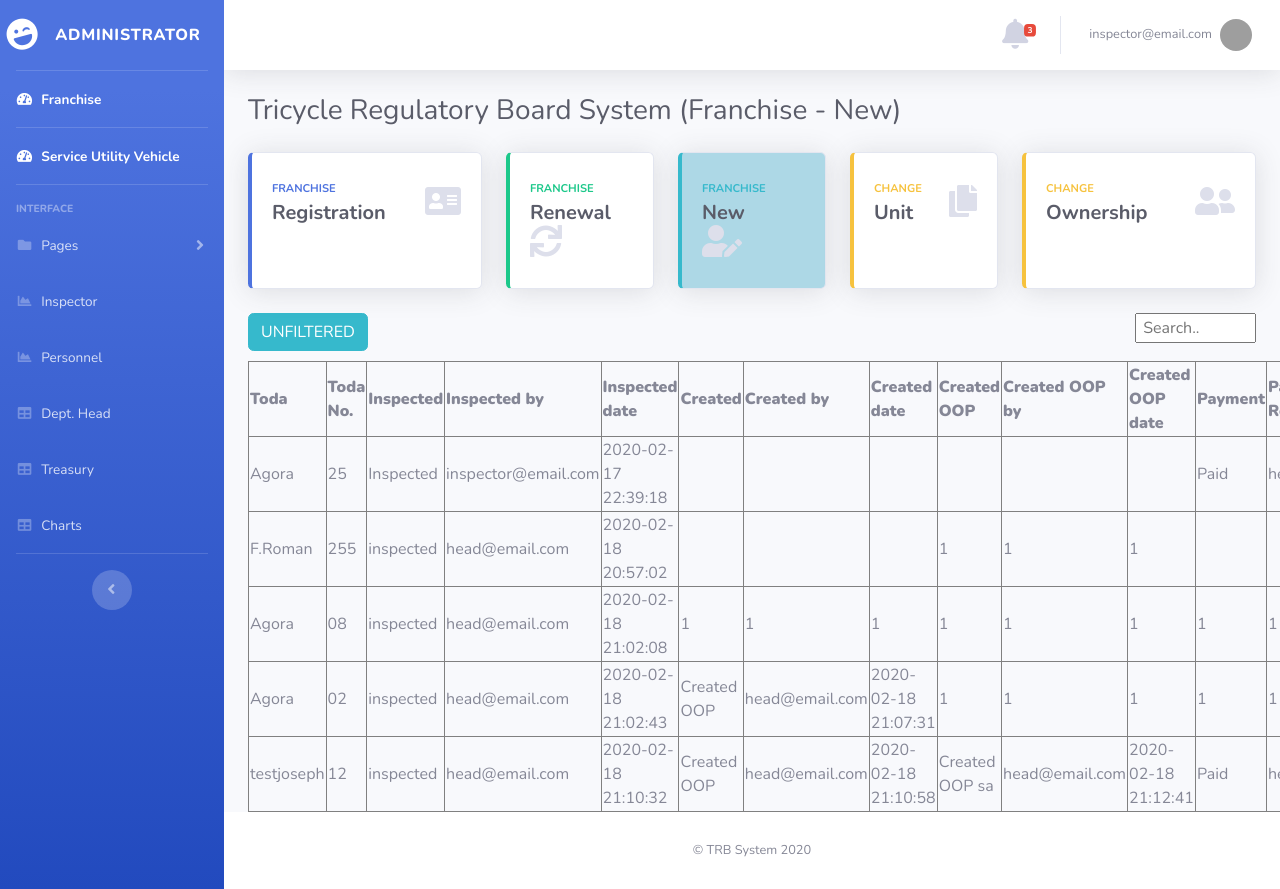
After one commit to atong86/trb-master, a PHP site: page /trb-master/atty/new_logs.php in a window 1280 px wide. The commit adds this page. Run offline with PHP 8.4, Linux system fonts and the light colour scheme; a user stored in the database is signed in; data comes from the database, SQL or seed files in the repository; grey boxes are pictures that could not be loaded.

Commit message:
New_logs in atty

```diff
--- a/atty/nav.php
+++ b/atty/nav.php
@@ -82,6 +82,7 @@ $con = mysqli_connect($servername, $username, $password, $database);
             <h6 class="collapse-header">Other Pages:</h6>
             <a class="collapse-item" href="404.html">Dropped</a>
             <a class="collapse-item" href="blank.html">Unregistered</a>
+            <a class="collapse-item" href="new_logs.php">New Logs</a>
           </div>
         </div>
       </li>
--- /dev/null
+++ b/atty/new_logs.php
@@ -0,0 +1,287 @@
+
+
+<!DOCTYPE html>
+<html lang="en">
+
+<head>
+
+  <meta charset="utf-8">
+  <meta http-equiv="X-UA-Compatible" content="IE=edge">
+  <meta name="viewport" content="width=device-width, initial-scale=1, shrink-to-fit=no">
+  <meta name="description" content="">
+  <meta name="author" content="">
+
+  <title>Board</title>
+
+  <!-- Custom fonts for this template-->
+  <link href="../vendor/fontawesome-free/css/all.min.css" rel="stylesheet" type="text/css">
+  <link href="https://fonts.googleapis.com/css?family=Nunito:200,200i,300,300i,400,400i,600,600i,700,700i,800,800i,900,900i" rel="stylesheet">
+
+  <!-- Custom styles for this template-->
+  <link href="../css/sb-admin-2.min.css" rel="stylesheet">
+
+</head>
+
+<body id="page-top">
+  <?php require('nav.php');  ?>
+
+        <div class="container-fluid">
+          <div class="d-sm-flex align-items-center justify-content-between mb-4">
+            <h1 class="h3 mb-0 text-gray-800">Tricycle Regulatory Board System (Franchise - New)</h1>
+          </div>
+
+          <!-- Content Row -->
+          <div class="row">
+            <!-- registration Card -->
+            <div class="col-xl-3 col-md-6 mb-4">
+              <a href="registration.php">
+              <div class="card border-left-primary shadow h-100 py-2">
+                <div class="card-body">
+                  <div class="row no-gutters align-items-center">
+                    <div class="col mr-2">
+                      <div class="text-xs font-weight-bold text-primary text-uppercase mb-1">Franchise</div>
+                      <div class="h5 mb-0 font-weight-bold text-gray-800">Registration</div>
+                    </div>
+                    <div class="col-auto">
+                      <i class="fas fa-address-card fa-2x text-gray-300"></i>
+                    </div>
+                  </div>
+                </div>
+              </div>
+              </a>
+            </div>
+
+            <!-- renewal card -->
+            <div class="col-xl-2 col-md-6 mb-4">
+              <a href="renewal.php">
+              <div class="card border-left-success shadow h-100 py-2">
+                <div class="card-body">
+                  <div class="row no-gutters align-items-center">
+                    <div class="col mr-2">
+                      <div class="text-xs font-weight-bold text-success text-uppercase mb-1">FRANCHISE</div>
+                      <div class="h5 mb-0 font-weight-bold text-gray-800">Renewal</div>
+                    </div>
+                    <div class="col-auto">
+                      <i class="fas fa-sync fa-2x text-gray-300"></i>
+                    </div>
+                  </div>
+                </div>
+              </div>
+              </a>
+            </div>
+
+            <!-- new card -->
+            <div class="col-xl-2 col-md-6 mb-4">
+              <a href="new.php">
+              <div class="card border-left-info shadow h-100 py-2" style="background-color:lightblue;">
+                <div class="card-body">
+                  <div class="row no-gutters align-items-center">
+                    <div class="col mr-2">
+                      <div class="text-xs font-weight-bold text-info text-uppercase mb-1">Franchise</div>
+                      <div class="row no-gutters align-items-center">
+                        <div class="col-auto">
+                          <div class="h5 mb-0 mr-3 font-weight-bold text-gray-800">New</div>
+                        </div>
+                      </div>
+                    </div>
+                    <div class="col-auto">
+                      <i class="fas fa-user-edit fa-2x text-gray-300"></i>
+                    </div>
+                  </div>
+                </div>
+              </div>
+              </a>
+            </div>
+
+            <!-- Change Unit -->
+            <div class="col-xl-2 col-md-6 mb-4">
+              <a href="change_unit.php">
+              <div class="card border-left-warning shadow h-100 py-2">
+                <div class="card-body">
+                  <div class="row no-gutters align-items-center">
+                    <div class="col mr-2">
+                      <div class="text-xs font-weight-bold text-warning text-uppercase mb-1">Change </div>
+                      <div class="h5 mb-0 font-weight-bold text-gray-800">Unit</div>
+                    </div>
+                    <div class="col-auto">
+                      <i class="fas fa-copy fa-2x text-gray-300"></i>
+                    </div>
+                  </div>
+                </div>
+              </div>
+              </a>
+            </div>
+
+
+          <!-- Change Ownership -->
+          <div class="col-xl-3 col-md-6 mb-4">
+            <a href="change_ownership.php">
+            <div class="card border-left-warning shadow h-100 py-2">
+              <div class="card-body">
+                <div class="row no-gutters align-items-center">
+                  <div class="col mr-2">
+                    <div class="text-xs font-weight-bold text-warning text-uppercase mb-1">Change</div>
+                    <div class="h5 mb-0 font-weight-bold text-gray-800"> Ownership</div>
+                  </div>
+                  <div class="col-auto">
+                    <i class="fas fa-user-friends fa-2x text-gray-300"></i>
+                  </div>
+                </div>
+              </div>
+            </div>
+            </a>
+          </div>
+
+        </div>
+    <script src="https://ajax.googleapis.com/ajax/libs/jquery/3.4.1/jquery.min.js"></script>
+          <script>
+          $(document).ready(function(){
+          $("#filter").on("click", function() {
+              $("#myInput").toggle();
+
+            });
+          $("#myInput").on("keyup", function() {
+            var value = $(this).val().toLowerCase();
+            $("#myTable").filter(function() {
+              $(this).toggle($(this).text().toLowerCase().indexOf(value) > -1)
+            });
+
+          });
+          });
+        </script>
+
+
+ <div >
+   <a href="index.php" class="btn btn-info" style="margin-bottom: 1%;">UNFILTERED</a>
+   <input id="myInput" type="text" placeholder=" Search.." style="display: ; float: right; width: 12%;  ">
+ </div>
+
+
+
+       <?php
+require ("../database.php");
+$con = mysqli_connect($servername, $username, $password, $database);
+
+$result = ' SELECT *
+            FROM new_logs;';
+  $statement = $connection->prepare($result);
+      $statement->execute();
+      $payments = $statement->fetchAll(PDO::FETCH_OBJ);
+
+
+
+echo "<table border='1'  class='' id='dataTables-example' >
+<tr>
+
+<th><b>Toda</b></td></th>
+<th><b>Toda No.</b></td></th>
+
+
+<th><b>Inspected</b></td></th>
+<th><b>Inspected by</b></td></th>
+<th><b>Inspected date</b></td></th>
+
+
+<th><b>Created</b></td></th>
+<th><b>Created by</b></td></th>
+<th><b>Created date</b></td></th>
+
+<th><b>Created OOP</b></td></th>
+<th><b>Created OOP by</b></td></th>
+<th><b>Created OOP date</b></td></th>
+
+
+<th><b>Payment</b></td></th>
+<th><b>Payment Received by</b></td></th>
+<th><b>Payment Received date</b></td></th>
+
+<tbody id='myTable'>";
+   foreach($payments as $package):
+
+/*      $amount = number_format($package->total_amount,2);*/
+    echo "<tr id=".$package->id_log.">";
+    echo "<td >".$package->toda."</td>";
+    echo "<td >".$package->toda_no."</td>";
+
+    echo "<td >".$package->inspected."</td>";
+    echo "<td >".$package->inspected_by."</td>";
+    echo "<td >".$package->inspected_date."</td>";
+
+    echo "<td >".$package->created_new."</td>";
+    echo "<td >".$package->created_new_by."</td>";
+    echo "<td >".$package->created_new_date."</td>";
+
+    echo "<td >".$package->created_oop."</td>";
+    echo "<td >".$package->created_oop_by."</td>";
+    echo "<td >".$package->created_oop_date."</td>";
+
+    echo "<td >".$package->payment_received."</td>";
+    echo "<td >".$package->payment_received_by."</td>";
+    echo "<td >".$package->payment_received_date."</td>";
+     echo "</tr>";
+
+ endforeach;
+ echo "
+ </tbody>
+ </table>";
+?>
+<script type="text/javascript">
+
+  function myFunction() {
+    var txt;
+  var r = confirm("Press a button!");
+    if (r == true) {
+     /*document.getElementById("sss").href = "https://www.w3schools.com";*/
+  } else {
+    document.getElementById("sss").href = "#";
+
+
+}}
+</script>
+        </div>
+        <!-- /.container-fluid -->
+      </div>
+      <!-- End of Main Content -->
+      <!-- Footer -->
+      <footer class="sticky-footer bg-white">
+        <div class="container my-auto">
+          <div class="copyright text-center my-auto">
+            <span>© TRB System 2020</span>
+          </div>
+        </div>
+      </footer>
+      <!-- End of Footer -->
+
+    </div>
+    <!-- End of Content Wrapper -->
+
+  </div>
+  <!-- End of Page Wrapper -->
+
+  <!-- Scroll to Top Button-->
+  <a class="scroll-to-top rounded" href="#page-top">
+    <i class="fas fa-angle-up"></i>
+  </a>
+
+  <!-- Logout Modal-->
+  <div class="modal fade" id="logoutModal" tabindex="-1" role="dialog" aria-labelledby="exampleModalLabel" aria-hidden="true">
+    <div class="modal-dialog" role="document">
+      <div class="modal-content">
+        <div class="modal-header">
+          <h5 class="modal-title" id="exampleModalLabel">Ready to Leave?</h5>
+          <button class="close" type="button" data-dismiss="modal" aria-label="Close">
+            <span aria-hidden="true">×</span>
+          </button>
+        </div>
+        <div class="modal-body">Select "Logout" below if you are ready to end your current session.</div>
+        <div class="modal-footer">
+          <button class="btn btn-secondary" type="button" data-dismiss="modal">Cancel</button>
+          <a class="btn btn-primary" href="login.html">Logout</a>
+        </div>
+      </div>
+    </div>
+  </div>
+
+</body>
+
+</html>
--- a/insp/index.php
+++ b/insp/index.php
@@ -11,7 +11,7 @@ if(isset($_POST['btn_submit_sum']))
   $insert = mysqli_query($con,"INSERT INTO inspected VALUES  (NULL, '".$toda_no."','".$toda."', '".$username1 ."', NOW() , 1, 1) ;") or die(mysqli_error($con));
 
   //For logs
-  $insert2 = mysqli_query($con,"INSERT INTO new_logs VALUES  (NULL, '".$toda."','".$toda_no."','inspected', '".$username1 ."', NOW() , 1, 1,1, 1, 1,1, 1, 1,1) ;") or die(mysqli_error($con));
+  $insert2 = mysqli_query($con,"INSERT INTO new_logs VALUES  (NULL, '".$toda."','".$toda_no."','inspected', '".$username1 ."', NOW() , ' ', ' ',' ', ' ', ' ',' ', ' ', ' ',' ') ;") or die(mysqli_error($con));
   echo "<script type='text/javascript'>window.location.href = 'index.php';</script>";
 }
 ?>
```
